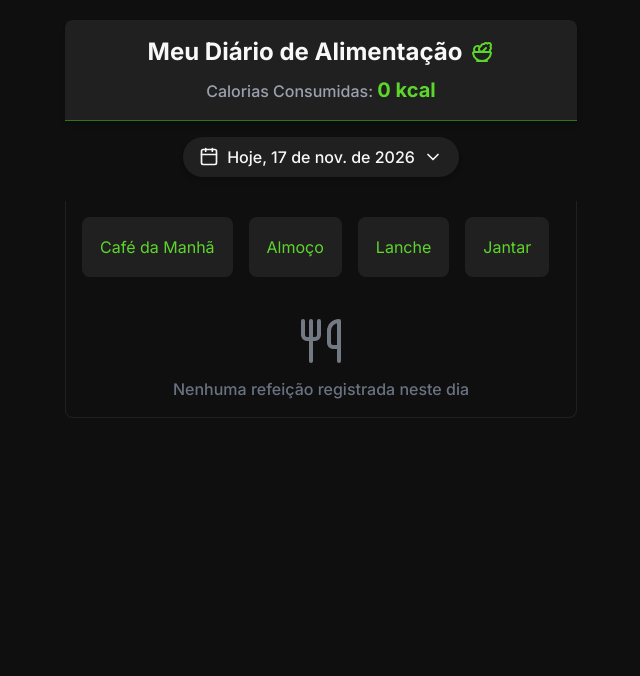
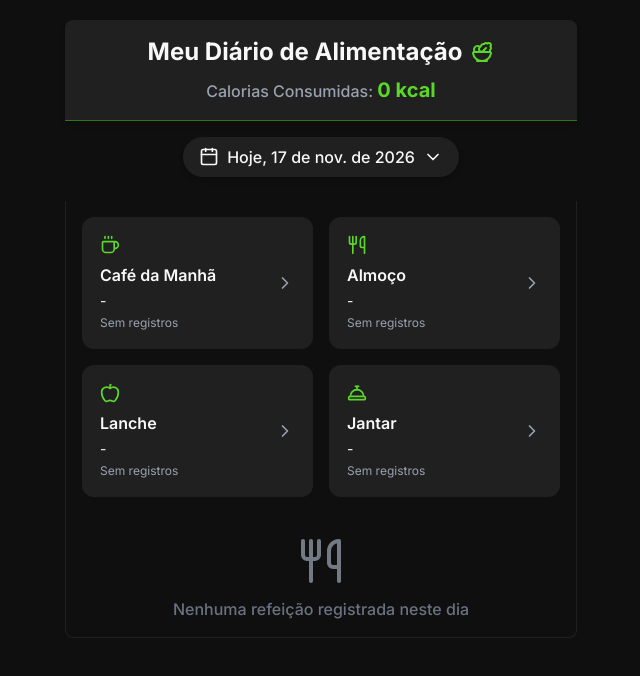
Before and after one commit to gabriel491/Diet-Control, a React (Vite) app: page / in a window 1280 px wide. Shown: the top 676 px of the page, without its empty margins (319-959 px from the left). Built offline with nearby package versions, Linux system fonts and the light colour scheme.

Commit message:
Layout de Cards

```diff
--- a/src/App.jsx
+++ b/src/App.jsx
@@ -1,4 +1,12 @@
-import { Calendar, ChevronDown } from "lucide-react";
+import {
+  Calendar,
+  ChevronDown,
+  ChevronRight,
+  Coffee,
+  Utensils,
+  Apple,
+  ConciergeBell,
+} from "lucide-react";
 import { useState, useRef } from "react";
 import ListaVazia from "./components/ListaVazia";
 import Header from "./components/Header";
@@ -38,6 +46,7 @@ function App() {
   const [peso, setPeso] = useState("");
   const [categoria, setCategoria] = useState("cafe_da_manha");
   const [calorias, setCalorias] = useState("");
+  const [abaAtiva, setAbaAtiva] = useState("busca")
 
   // --- ESTADOS DA INTERFACE ---
   const [modal, setModal] = useState(false);
@@ -46,7 +55,7 @@ function App() {
 
   // --- ESTADOS DE DADOS ---
   const [refeicoes, setRefeicoes] = useState(
-    JSON.parse(localStorage.getItem("refeicoes")) || []
+    JSON.parse(localStorage.getItem("refeicoes")) || [],
   );
 
   const dataHoje = new Date().toISOString().split("T")[0];
@@ -54,11 +63,11 @@ function App() {
 
   // --- LÓGICA DE FILTRAGEM ---
   const refeicoesDoDia = refeicoes.filter(
-    (refeicao) => refeicao.data == dataSelecionada
+    (refeicao) => refeicao.data == dataSelecionada,
   );
 
   const refeicoesSelecionadas = refeicoesDoDia.filter(
-    (refeicao) => refeicao.categoria === selectCard
+    (refeicao) => refeicao.categoria === selectCard,
   );
 
   const totalCalorias = refeicoesDoDia.reduce((acumulador, refeicao) => {
@@ -82,6 +91,13 @@ function App() {
 
   const listaCategorias = ["cafe_da_manha", "almoco", "lanche", "janta"];
 
+  const iconesCategoria = {
+    cafe_da_manha: <Coffee className="text-[#5DD62C]" size={20} />,
+    almoco: <Utensils className="text-[#5DD62C]" size={20} />,
+    lanche: <Apple className="text-[#5DD62C]" size={20} />,
+    janta: <ConciergeBell className="text-[#5DD62C]" size={20} />,
+  };
+
   // --- FUNÇÕES AUXILIARES ---
   const formatarData = (dataSelecionada) => {
     const dataObj = new Date(dataSelecionada + "T12:00:00");
@@ -91,7 +107,9 @@ function App() {
       year: "numeric",
     });
 
-    return dataSelecionada === dataHoje ? "Hoje, " + dataFormatada : dataFormatada;
+    return dataSelecionada === dataHoje
+      ? "Hoje, " + dataFormatada
+      : dataFormatada;
   };
 
   return (
@@ -125,16 +143,56 @@ function App() {
 
           <main className="p-4 bg-[#0F0F0F] border-x border-b border-[#202020] rounded-b-lg">
             {/* Cards de Refeições com .map() */}
-            <div className="flex gap-4 mb-6">
-              {listaCategorias.map((categoriaItem) => (
-                <div
-                  key={categoriaItem}
-                  onClick={() => setSelectCard(categoriaItem)}
-                  className={`p-4 rounded-lg border-2 cursor-pointer transition-all bg-[#202020] text-[#5DD62C] ${selectCard === categoriaItem ? "border-[#337418]" : "border-transparent"}`}
-                >
-                  {nomesCategoria[categoriaItem]}
-                </div>
-              ))}
+            <div className="grid grid-cols-2 gap-4 mb-6">
+              {listaCategorias.map((categoriaItem) => {
+
+                // Filtro de Itens e Contagem de calorias
+                const refeicoesDaCategoria = refeicoesDoDia.filter(
+                  (refeicao) => refeicao.categoria === categoriaItem,
+                );
+                const caloriasDaCategoria = refeicoesDaCategoria.reduce(
+                  (acumulador, refeicao) => {
+                    return acumulador + Number(refeicao.calorias || 0);
+                  },
+                  0,
+                );
+
+                return (
+                  <div
+                    key={categoriaItem}
+                    onClick={() =>
+                      setSelectCard(
+                        selectCard === categoriaItem ? null : categoriaItem,
+                      )
+                    }
+                    className={`flex items-center justify-between p-4 rounded-xl border-2 cursor-pointer transition-all bg-[#202020] ${selectCard === categoriaItem ? "border-[#5DD62C]" : "border-transparent"}`}
+                  >
+                    <div className="flex flex-col gap-1">
+                      {iconesCategoria[categoriaItem]}
+                      <span className="font-semibold text-[#F8F8F8] mt-1">
+                        {nomesCategoria[categoriaItem]}
+                      </span>
+                      <span className="text-sm text-[#F8F8F8]">
+                        {refeicoesDaCategoria.length > 0
+                          ? `${caloriasDaCategoria} kcal`
+                          : "-"}
+                      </span>
+                      <span className="text-xs text-gray-400">
+                        {refeicoesDaCategoria.length > 0
+                          ? refeicoesDaCategoria.length === 1
+                            ? "1 item"
+                            : `${refeicoesDaCategoria.length} itens`
+                          : "Sem registros"}
+                      </span>
+                    </div>
+
+                    <ChevronRight
+                      size={20}
+                      className={`text-gray-400 transition-transform ${selectCard === categoriaItem ? "rotate-90" : ""}`}
+                    />
+                  </div>
+                );
+              })}
             </div>
 
             {/* Renderização Condicional da Lista e Botão */}
@@ -178,12 +236,11 @@ function App() {
               X
             </button>
 
-            <h2 className="text-xl font-bold mb-4 text-[#F8F8F8]">Registrar Alimento</h2>
+            <h2 className="text-xl font-bold mb-4 text-[#F8F8F8]">
+              Registrar Alimento
+            </h2>
 
-            <form
-              onSubmit={adicionarRefeicao}
-              className="flex flex-col gap-3"
-            >
+            <form onSubmit={adicionarRefeicao} className="flex flex-col gap-3">
               <input
                 type="text"
                 value={name}
```
